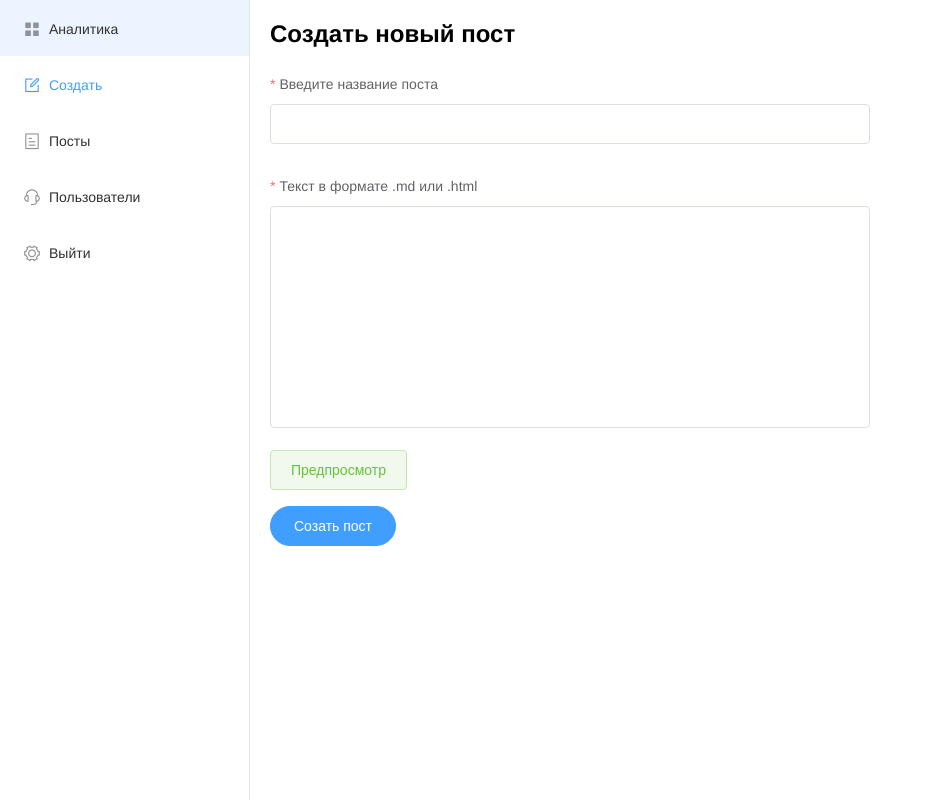
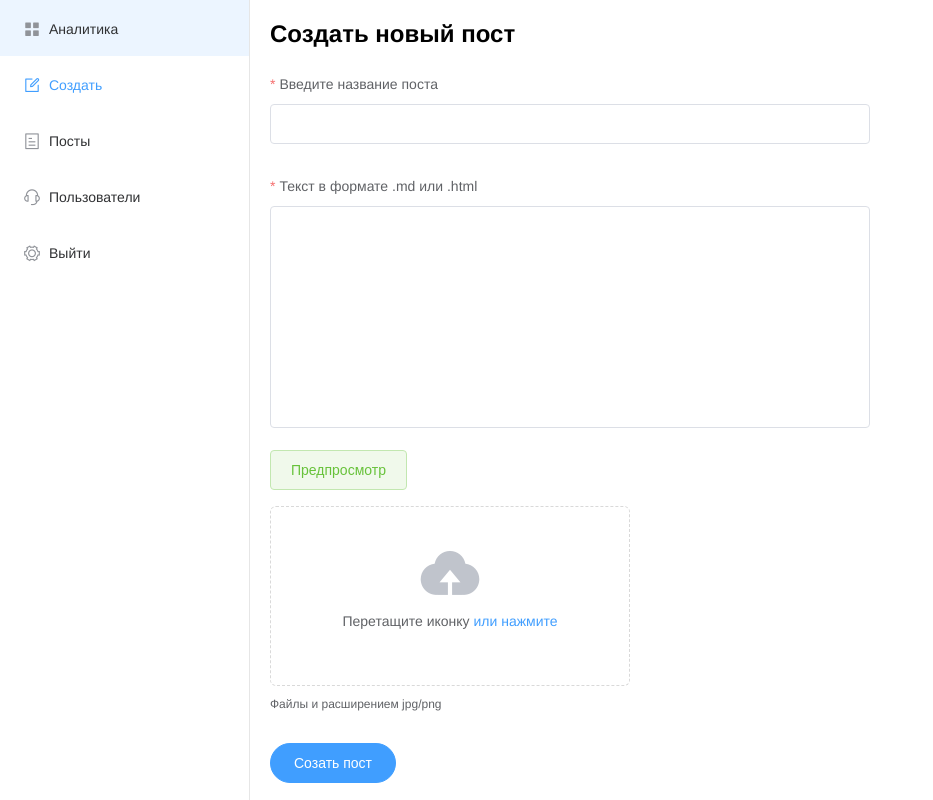
Before and after one commit to woodtick88/nuxt-blog, a Nuxt app: page /admin/create in a window 1280 px wide. Shown: the whole page, without its empty margins (0-933 px from the left). Built offline with nearby package versions, Linux system fonts and the light colour scheme; no server answers.

Commit message:
add uploading for creating new post

```diff
--- a/pages/admin/create.vue
+++ b/pages/admin/create.vue
@@ -32,6 +32,24 @@
             </div>
         </el-dialog>
 
+        <el-upload
+            drag
+            action="https://jsonplaceholder.typicode.com/posts/"
+            :on-change="handlerImageChange"
+            :auto-upload="false"
+            ref="upload"
+            class="mb2"
+        >
+            <i class="el-icon-upload"></i>
+            <div class="el-upload__text">
+                Перетащите иконку <em>или нажмите</em>
+            </div>
+            <div class="el-upload__tip" slot="tip">
+                Файлы и расширением jpg/png
+            </div>
+
+        </el-upload>
+
         <el-form-item>
             <el-button
                 type="primary"
@@ -51,6 +69,7 @@
     middleware: ['admin-auth'],
     data() {
         return {
+            image: null,
             previewDialog: false,
             loading: false,
             controls: {
@@ -68,14 +87,18 @@
         }
     },
     methods: {
+        handlerImageChange(file, filelist) {
+            this.image = file.raw
+        },
         onSubmit() {
             this.$refs.form.validate(async valid => {
-                if (valid) {
+                if (valid && this.image) {
                     this.loading = true
 
                     const formData = {
                         title: this.controls.title,
-                        text: this.controls.text
+                        text: this.controls.text,
+                        image: this.image
                     }
 
                     try {
@@ -83,6 +106,8 @@
 
                         this.controls.title = ''
                         this.controls.text = ''
+                        this.image = null
+                        this.$refs.upload.clearFiles()
                         this.$message.success('Пост создан')
                         this.loading = false
 
@@ -90,6 +115,8 @@
                         this.loading = false
                     }
 
+                } else {
+                    this.$message.warning('Форма не валидна')
                 }
             })
         }
--- a/store/post.js
+++ b/store/post.js
@@ -26,11 +26,24 @@
     update({}, {id, text}) {
 
     },
-    async create({}, {title, text}) {
-      return await new Promise(resolve => {
-        setTimeout(() => {
-          resolve()
-        }, 1000)
-      })
+    async create({}, {title, text, image}) {
+
+      try {
+        const fd = new FormData()
+
+        fd.append('title', title)
+        fd.append('text', text)
+        fd.append('image', image, image.name)
+
+        return await new Promise(resolve => {
+          setTimeout(() => {
+            resolve()
+          }, 1000)
+        })
+
+      } catch (e) {
+
+      }
+
     }
 }
```
